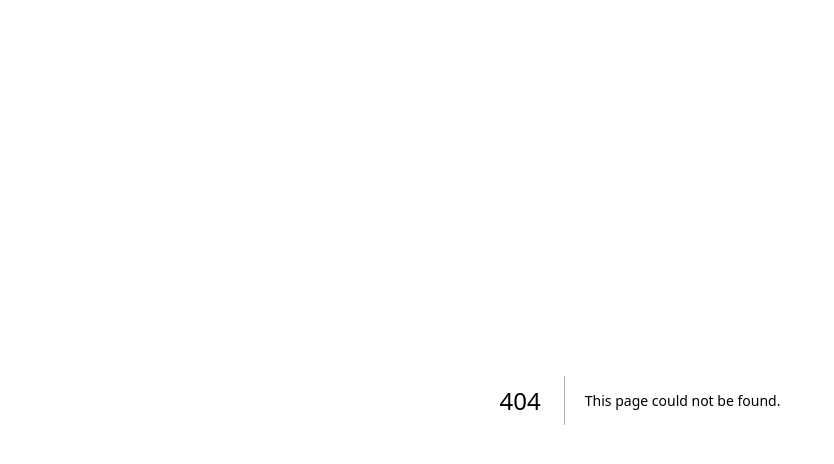
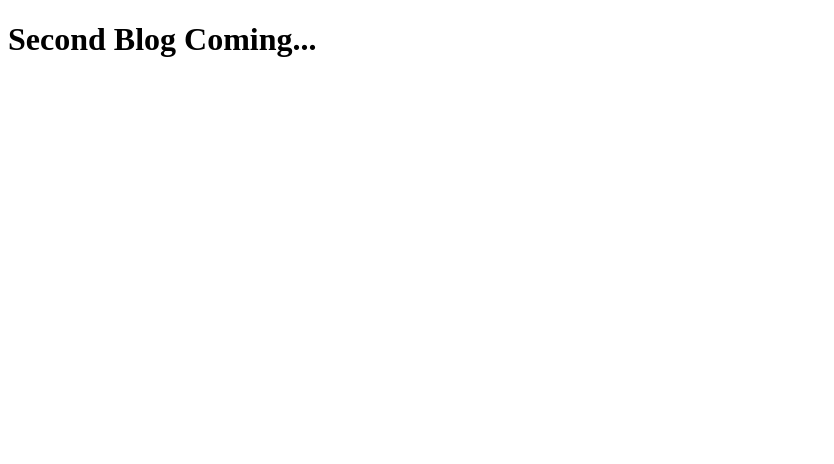
Before and after one commit to lutfurrahman20/NextJS-depth-, a Next.js app: page /blog/second in a window 1280 px wide. Before the commit this address had no page. Shown: the top 464 px of the page, without its empty margins (0-834 px from the left). Built offline with nearby package versions, Linux system fonts and the light colour scheme.

Commit message:
nested routing pages

```diff
--- /dev/null
+++ b/src/app/blog/first/page.tsx
@@ -0,0 +1,3 @@
+export default function FirstBlog() {
+    return <h3>First Blog Coming...</h3>
+}
--- /dev/null
+++ b/src/app/blog/page.tsx
@@ -0,0 +1,3 @@
+export default function Blog() {
+    return <h1>Blog Pages.....</h1>
+}
--- /dev/null
+++ b/src/app/blog/second/page.tsx
@@ -0,0 +1,3 @@
+export default function SecondBlog(){
+    return <h1>Second Blog Coming...</h1>
+}
```
